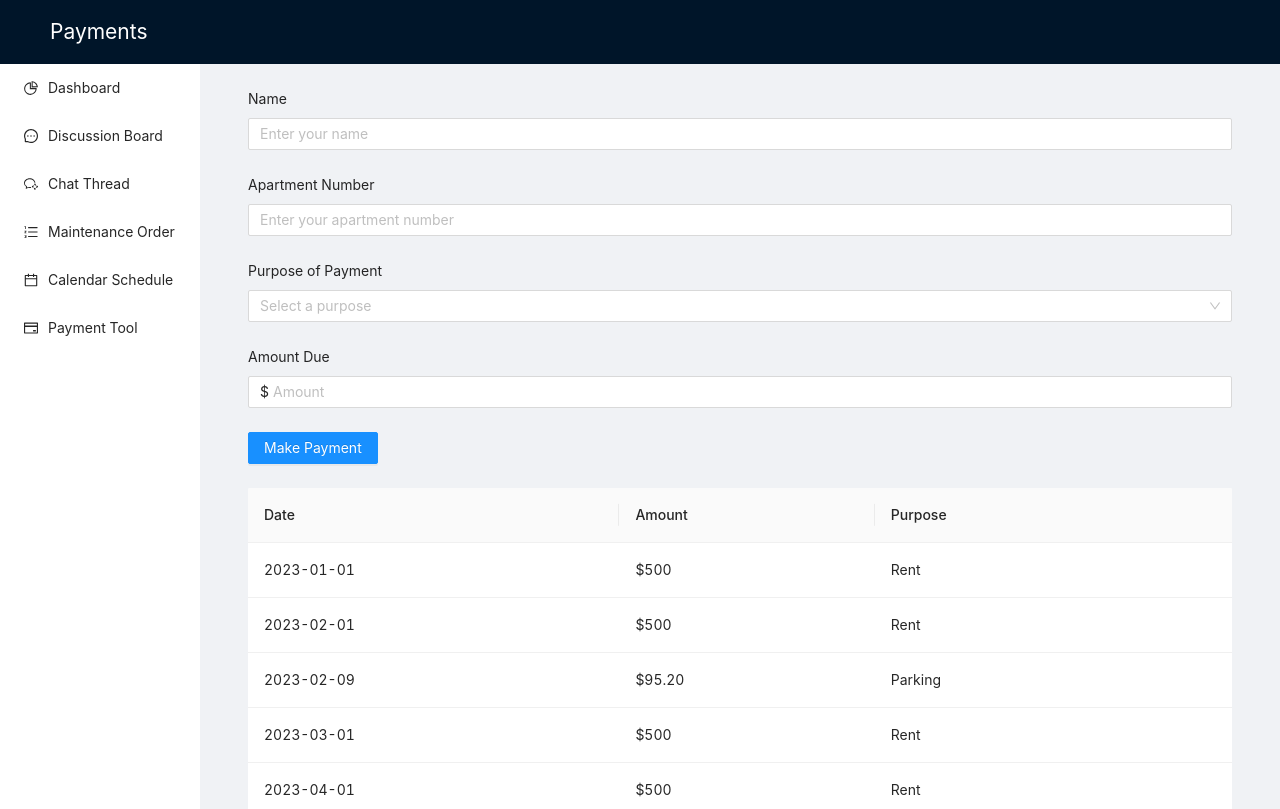
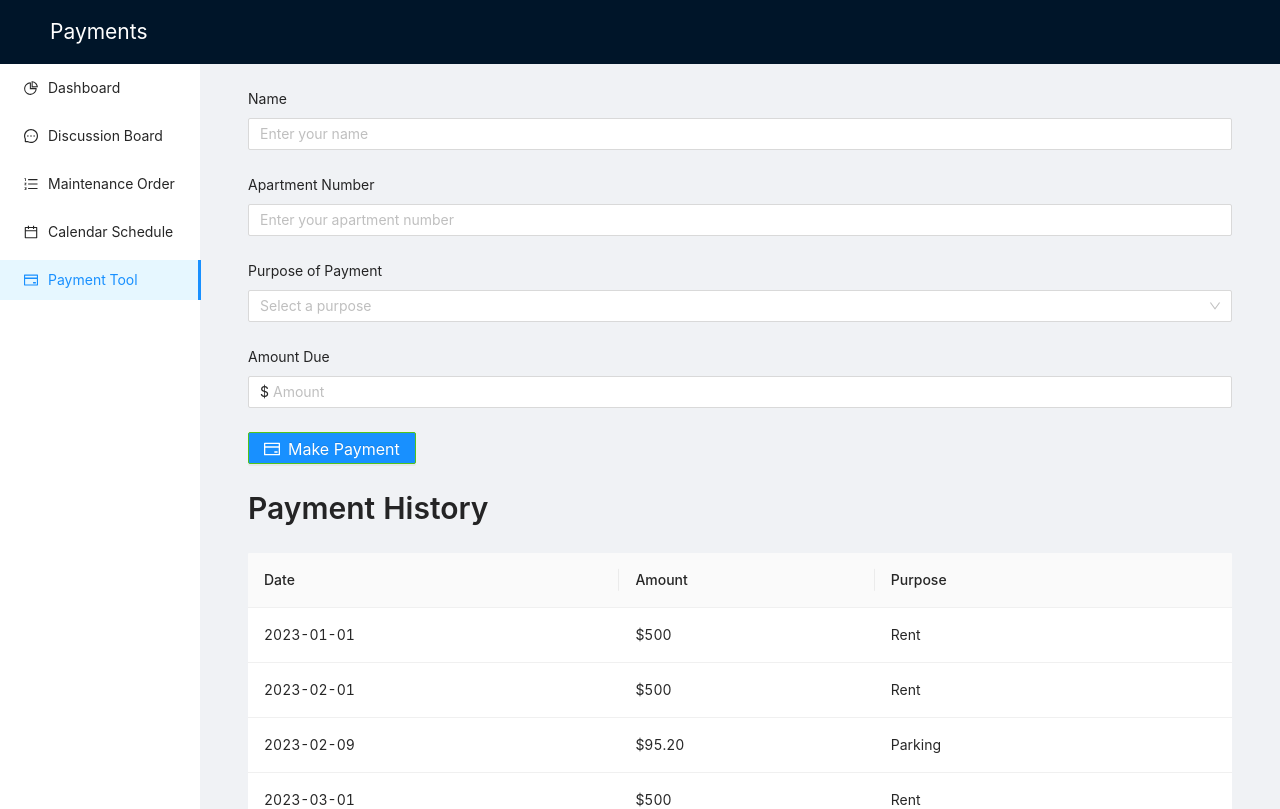
Before and after one commit to Yingyi0303/Flag-Camp-01, a React (Create React App) app: page /payment in a window 1280 px wide. Shown: the top 809 px of the page. Built offline with nearby package versions, Linux system fonts and the light colour scheme.

Commit message:
Updated project
Establish redirecting functionality between maintenance and payment page. Commented out chat thread page.

```diff
--- a/package.json
+++ b/package.json
@@ -11,7 +11,7 @@
     "moment": "^2.30.1",
     "react": "^18.2.0",
     "react-dom": "^18.2.0",
-    "react-router-dom": "^4.3.1",
+    "react-router-dom": "^5.3.4",
     "react-scripts": "5.0.1",
     "web-vitals": "^2.1.4"
   },
--- a/src/App.js
+++ b/src/App.js
@@ -94,7 +94,7 @@ const Home = () => {
               Discussion Board
             </Button>
           </Link>
-          <Link to="/chat">
+          {/* <Link to="/chat">
             <Button
               type="primary"
               size="large"
@@ -103,7 +103,7 @@ const Home = () => {
             >
               Chat Thread
             </Button>
-          </Link>
+          </Link> */}
           <Link to="/maintenance">
             <Button
               type="primary"
@@ -161,7 +161,7 @@ const App = () => {
         <Route path="/" exact component={Home} />
         {/* Define the path for the discussion board, which renders the DiscussionBoard component */}
         <Route path="/discussions" component={DiscussionBoard} />
-        <Route path="/chat" component={ChatThread} />
+        {/* <Route path="/chat" component={ChatThread} /> */}
         <Route path="/maintenance" component={Maintenance} />
         <Route path="/calendar" component={CalendarPage} />
         <Route path="/payment" component={Payment} />
--- a/src/component/Calendar.js
+++ b/src/component/Calendar.js
@@ -113,12 +113,12 @@ const CalendarPage = () => {
       label: "Discussion Board",
       path: "/discussions",
     },
-    {
-      key: "3",
-      icon: <WechatWorkOutlined />,
-      label: "Chat Thread",
-      path: "/chat",
-    },
+    // {
+    //   key: "3",
+    //   icon: <WechatWorkOutlined />,
+    //   label: "Chat Thread",
+    //   path: "/chat",
+    // },
     {
       key: "4",
       icon: <OrderedListOutlined />,
--- a/src/component/ChatThread.js
+++ b/src/component/ChatThread.js
@@ -21,12 +21,12 @@ const ChatThread = () => {
       label: "Discussion Board",
       path: "/discussions",
     },
-    {
-      key: "3",
-      icon: <WechatWorkOutlined />,
-      label: "Chat Thread",
-      path: "/chat",
-    },
+    // {
+    //   key: "3",
+    //   icon: <WechatWorkOutlined />,
+    //   label: "Chat Thread",
+    //   path: "/chat",
+    // },
     {
       key: "4",
       icon: <OrderedListOutlined />,
--- a/src/component/DiscussionBoard.js
+++ b/src/component/DiscussionBoard.js
@@ -25,12 +25,12 @@ const DiscussionBoard = () => {
       label: "Discussion Board",
       path: "/discussions",
     },
-    {
-      key: "3",
-      icon: <WechatWorkOutlined />,
-      label: "Chat Thread",
-      path: "/chat",
-    },
+    // {
+    //   key: "3",
+    //   icon: <WechatWorkOutlined />,
+    //   label: "Chat Thread",
+    //   path: "/chat",
+    // },
     {
       key: "4",
       icon: <OrderedListOutlined />,
@@ -105,7 +105,7 @@ const DiscussionBoard = () => {
         <Sider width={200} className="site-layout-background">
           <Menu
             mode="inline"
-            defaultSelectedKeys={["discussion"]}
+            defaultSelectedKeys={["2"]}
             style={{ height: "100%", borderRight: 0 }}
           >
             {sidebarItems.map((item) => (
--- a/src/component/MaintanceOrderThird.js
+++ b/src/component/MaintanceOrderThird.js
@@ -29,12 +29,12 @@ const MaintenanceOrder = () => {
       label: "Discussion Board",
       path: "/discussions",
     },
-    {
-      key: "3",
-      icon: <WechatWorkOutlined />,
-      label: "Chat Thread",
-      path: "/chat",
-    },
+    // {
+    //   key: "3",
+    //   icon: <WechatWorkOutlined />,
+    //   label: "Chat Thread",
+    //   path: "/chat",
+    // },
     {
       key: "4",
       icon: <OrderedListOutlined />,
--- a/src/component/Maintenance.js
+++ b/src/component/Maintenance.js
@@ -7,13 +7,23 @@ import {
   CalendarOutlined,
   CreditCardOutlined,
   WechatWorkOutlined,
+  ShoppingCartOutlined,
 } from "@ant-design/icons";
 import "antd/dist/antd.css";
-import { Link } from "react-router-dom";
+import { Link, useHistory } from "react-router-dom";
 
 const { Header, Sider, Content } = Layout;
 
 const Maintenance = () => {
+  const history = useHistory();
+
+  const handlePlaceOrderClick = () => {
+    history.push({
+      pathname: "/payment",
+      state: { purpose: "Maintenance", amount: totalAmount },
+    }); // Navigate to the payment page
+  };
+
   const sidebarItems = [
     { key: "1", icon: <PieChartOutlined />, label: "Dashboard", path: "/" },
     {
@@ -22,12 +32,12 @@ const Maintenance = () => {
       label: "Discussion Board",
       path: "/discussions",
     },
-    {
-      key: "3",
-      icon: <WechatWorkOutlined />,
-      label: "Chat Thread",
-      path: "/chat",
-    },
+    // {
+    //   key: "3",
+    //   icon: <WechatWorkOutlined />,
+    //   label: "Chat Thread",
+    //   path: "/chat",
+    // },
     {
       key: "4",
       icon: <OrderedListOutlined />,
@@ -89,7 +99,7 @@ const Maintenance = () => {
         <Sider width={200} className="site-layout-background">
           <Menu
             mode="inline"
-            defaultSelectedKeys={["chat"]}
+            defaultSelectedKeys={["4"]}
             style={{ height: "100%", borderRight: 0 }}
           >
             {sidebarItems.map((item) => (
@@ -125,7 +135,19 @@ const Maintenance = () => {
             }}
           >
             <Typography.Text>Total amount: ${totalAmount}</Typography.Text>
-            <Button type="primary">Place Order</Button>
+            <Button
+              type="primary"
+              onClick={handlePlaceOrderClick}
+              icon={<ShoppingCartOutlined />}
+              style={{
+                backgroundColor: "#1890ff",
+                borderColor: "#1890ff",
+                color: "#ffffff",
+                fontSize: "16px",
+              }} // Custom styles
+            >
+              Place Order
+            </Button>
           </div>
         </Content>
       </Layout>
--- a/src/component/Payment.js
+++ b/src/component/Payment.js
@@ -1,4 +1,4 @@
-import React from "react";
+import React, { useState, useEffect } from "react";
 import {
   Layout,
   Menu,
@@ -17,13 +17,31 @@ import {
   CalendarOutlined,
   CreditCardOutlined,
 } from "@ant-design/icons";
-import { Link } from "react-router-dom";
+import { Link, useLocation } from "react-router-dom";
 
 const { Header, Content, Sider } = Layout;
 const { Option } = Select;
 const { Title } = Typography;
 
 const Payment = () => {
+  const location = useLocation(); // Use location to access the state passed through react-router
+  const [form] = Form.useForm();
+
+  // State to keep track of whether we've set initial form values
+  const [initialValuesSet, setInitialValuesSet] = useState(false);
+
+  useEffect(() => {
+    // Check if there's state passed to this component (from the Maintenance page)
+    if (location.state && !initialValuesSet) {
+      const { purpose, amount } = location.state;
+      form.setFieldsValue({
+        paymentPurpose: purpose,
+        amountDue: amount,
+      });
+      setInitialValuesSet(true);
+    }
+  }, [location, form, initialValuesSet]);
+
   const sidebarItems = [
     { key: "1", icon: <PieChartOutlined />, label: "Dashboard", path: "/" },
     {
@@ -32,12 +50,12 @@ const Payment = () => {
       label: "Discussion Board",
       path: "/discussions",
     },
-    {
-      key: "3",
-      icon: <WechatWorkOutlined />,
-      label: "Chat Thread",
-      path: "/chat",
-    },
+    // {
+    //   key: "3",
+    //   icon: <WechatWorkOutlined />,
+    //   label: "Chat Thread",
+    //   path: "/chat",
+    // },
     {
       key: "4",
       icon: <OrderedListOutlined />,
@@ -135,7 +153,7 @@ const Payment = () => {
         <Sider width={200} className="site-layout-background">
           <Menu
             mode="inline"
-            defaultSelectedKeys={["chat"]}
+            defaultSelectedKeys={["6"]}
             style={{ height: "100%", borderRight: 0 }}
           >
             {sidebarItems.map((item) => (
@@ -150,7 +168,7 @@ const Payment = () => {
             className="site-layout-background"
             style={{ padding: 24, margin: 0, minHeight: 280 }}
           >
-            <Form layout="vertical">
+            <Form layout="vertical" form={form}>
               <Form.Item label="Name" name="name">
                 <Input placeholder="Enter your name" />
               </Form.Item>
@@ -160,17 +178,30 @@ const Payment = () => {
               <Form.Item label="Purpose of Payment" name="paymentPurpose">
                 <Select placeholder="Select a purpose">
                   <Option value="rent">Rent</Option>
-                  <Option value="cleaning fee">Maintenance</Option>
+                  <Option value="maintenance">Maintenance</Option>
                   <Option value="parking">Parking</Option>
                 </Select>
               </Form.Item>
               <Form.Item label="Amount Due" name="amountDue">
                 <Input prefix="$" placeholder="Amount" />
               </Form.Item>
-              <Button type="primary" htmlType="submit">
+              <Button
+                type="primary"
+                htmlType="submit"
+                icon={<CreditCardOutlined />}
+                style={{
+                  backgroundColor: "#1890ff",
+                  borderColor: "#52c41a",
+                  color: "#ffffff",
+                  fontSize: "16px",
+                }}
+              >
                 Make Payment
               </Button>
             </Form>
+            <Title level={2} style={{ marginTop: "24px" }}>
+              Payment History
+            </Title>
             <Table
               columns={columns}
               dataSource={paymentHistory}
```
Also changed, not shown: 1 other file (tests, documents, lock files or other folders).
